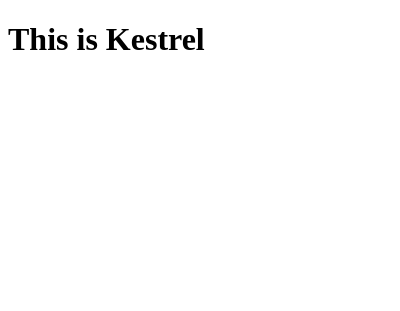
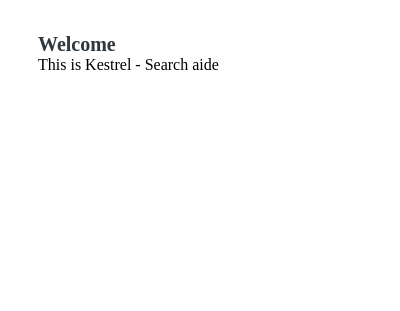
Before and after one commit to raghavraman/kestrel, a browser extension: page src/popup.html in a window 400 px wide. Drawn offline with Linux system fonts and the light colour scheme.

Commit message:
normal setup

```diff
--- /dev/null
+++ b/src/css/popup.css
@@ -0,0 +1,43 @@
+body {
+  width: 300px;
+  height: 300px;
+  max-width: 300px;
+  max-height: 300px;
+  font-family: 'HKGrotesk';
+}
+
+/*default version*/
+@font-face {
+  font-family: 'HKGrotesk';
+  src: url('chrome-extension://__MSG_@@extension_id__/HKGrotesk-RegularLegacy.otf')
+    format('opentype');
+  font-weight: normal;
+}
+
+#main {
+  padding: 25px 30px 30px 30px;
+}
+
+.welcome {
+  font-family: 'HKGrotesk';
+  font-weight: bold;
+  word-break: break-word;
+  color: rgb(46, 55, 62);
+  margin: 0px;
+  font-size: 20px;
+}
+
+/*bold version*/
+@font-face {
+  font-family: 'HKGrotesk';
+  src: url('chrome-extension://__MSG_@@extension_id__/HKGrotesk-BoldLegacy.otf')
+    format('opentype');
+  font-weight: bold;
+}
+
+@font-face {
+  font-family: 'HKGrotesk';
+  src: url('chrome-extension://__MSG_@@extension_id__/HKGrotesk-SemiBoldLegacy.otf')
+    format('opentype');
+  font-weight: 600;
+}
--- a/src/js/background.js
+++ b/src/js/background.js
@@ -1 +1,2 @@
 // Backgeo.js
+console.log("background.js")
--- a/src/js/content.js
+++ b/src/js/content.js
@@ -1 +1,2 @@
 // Content.js
+console.log("contnet.js")
--- a/src/js/popup.js
+++ b/src/js/popup.js
@@ -1 +1,2 @@
 // Popup.js
+console.log("popup.js")
--- a/src/popup.html
+++ b/src/popup.html
@@ -1,10 +1,24 @@
 <!DOCTYPE html>
 <html lang="en">
+
 <head>
-  <meta charset="UTF-8">
-  <title></title>
+	<meta charset="UTF-8">
+	<title>Kestrel</title>
+	<link href="css/popup.css" rel="stylesheet">
 </head>
+
 <body>
-    <h1>This is Kestrel</h1>
+	<div id="main">
+		<div id="welcome">
+			<h2 class="welcome">Welcome</h2>
+			<span class="label">This is Kestrel - Search aide</span>
+		</div>
+		<div id="content">
+		</div>
+		<div id="action">
+		</div>
+		<div id="focusout"></div>
+	</div>
 </body>
+
 </html>
```
Also changed, not shown: webpack.config.js (+11 -3 lines), README.md, src/fonts/HKGroteskRegularLegacy.otf (added), src/fonts/HKGrotesk_BoldLegacy.otf (added), src/fonts/HKGrotesk_SemiBoldLegacy.otf (added), src/manifest.json, 1 other file.
